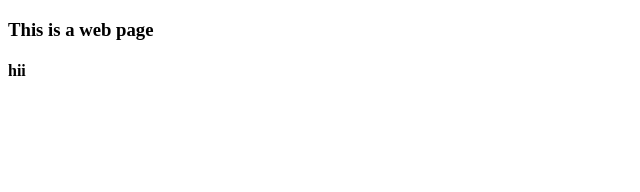
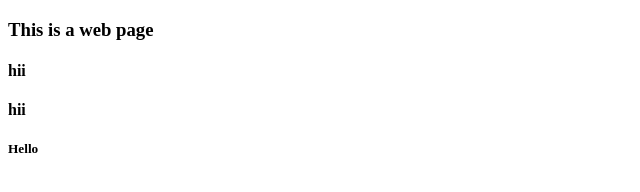
Before and after one commit to swapnalisanjaysawant/Swapnalicloud, a plain HTML site: page index.html in a window 1280 px wide. Shown: the full height of the page, 0-640 px from the left. Drawn offline with Linux system fonts and the light colour scheme.

Commit message:
last finl commit

```diff
--- a/index.html
+++ b/index.html
@@ -9,5 +9,7 @@
 <body>
     <h3>This is a web page</h3>
     <h4>hii</h4>
+    <h4>hii</h4>
+    <h5>Hello</h5>
 </body>
 </html>
```
